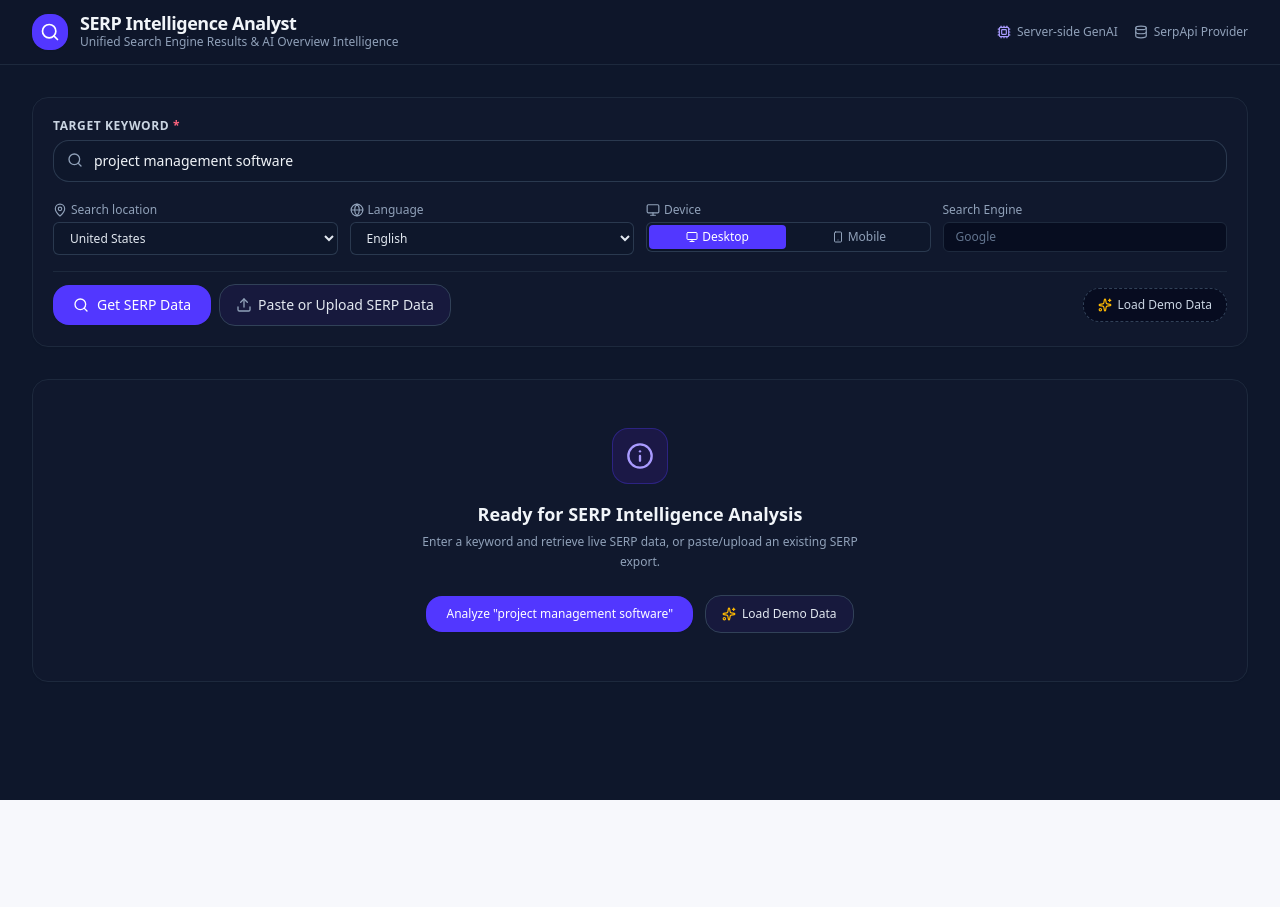
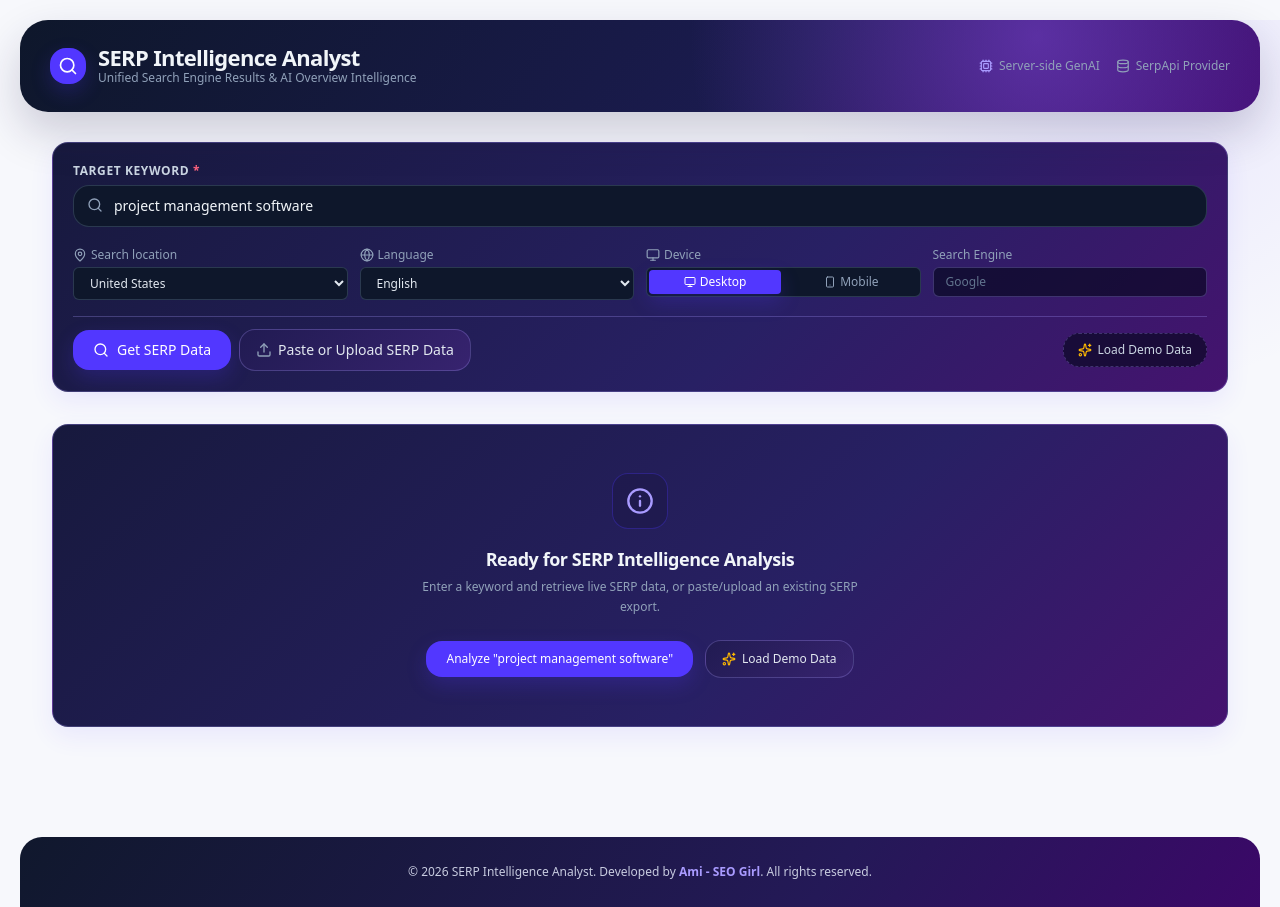
Before and after one commit to Ami55/serp-intelligence-analyst, a React (Vite) app: page / in a window 1280 px wide. Before the commit the page ends 800 px from the top, so only its background shows below. Built offline with nearby package versions, Linux system fonts and the light colour scheme.

Commit message:
Add files via upload

```diff
--- a/src/App.tsx
+++ b/src/App.tsx
@@ -388,6 +388,10 @@ export default function App() {
         )}
       </main>
 
+      <footer className="sg-app-footer">
+        <p>© 2026 SERP Intelligence Analyst. Developed by <strong>Ami - SEO Girl</strong>. All rights reserved.</p>
+      </footer>
+
       <PasteUploadModal
         isOpen={isPasteUploadOpen}
         onClose={() => setIsPasteUploadOpen(false)}
--- a/src/index.css
+++ b/src/index.css
@@ -1,3 +1,8 @@
 @import "tailwindcss";
 /* SEO Girl portfolio theme */
 :root{--sg-navy:#10182d;--sg-navy-2:#17193d;--sg-violet:#5237ff;--sg-lavender:#a99bff;--sg-paper:#f7f8fc;--sg-text:#151b2c;--sg-line:#dfe4ef}html{background:var(--sg-paper)}body{background:var(--sg-paper);color:var(--sg-text);font-family:Inter,ui-sans-serif,system-ui,-apple-system,BlinkMacSystemFont,"Segoe UI",sans-serif}button{transition:filter .18s ease,transform .18s ease}button:hover{filter:brightness(.97)}.bg-blue-600,.bg-blue-700,.bg-indigo-500,.bg-indigo-600,.bg-indigo-700{background-color:var(--sg-violet)!important}.text-blue-600,.text-blue-700,.text-indigo-600,.text-indigo-700{color:var(--sg-violet)!important}.text-indigo-400{color:var(--sg-lavender)!important}.border-blue-500,.border-blue-600,.border-indigo-500{border-color:var(--sg-violet)!important}.bg-slate-950{background-color:#0e172b!important}.bg-slate-900{background-color:var(--sg-navy)!important}.bg-slate-800{background-color:var(--sg-navy-2)!important}.bg-white{box-shadow:0 8px 24px rgba(19,29,59,.06)}.rounded-lg,.rounded-xl,.rounded-2xl{border-radius:16px!important}input:focus,textarea:focus,select:focus{box-shadow:0 0 0 3px rgba(82,55,255,.12)!important}
+/* Full portfolio-inspired application shell */
+body{background:radial-gradient(circle at 88% 4%,rgba(124,97,255,.12),transparent 24%),#f7f8fc}.min-h-screen{background:transparent!important}header{position:relative!important;top:auto!important;width:min(1240px,calc(100% - 40px));margin:20px auto 0;border:0!important;border-radius:28px;background:radial-gradient(circle at 82% 18%,rgba(124,67,210,.6),transparent 34%),linear-gradient(125deg,#0e172b,#1b1b50 62%,#3b0868)!important;box-shadow:0 20px 46px rgba(28,24,70,.2);overflow:hidden}header>div{padding:26px 30px!important}header h1{font-size:22px!important;font-weight:800!important;letter-spacing:-.03em!important}.max-w-7xl{max-width:1240px!important}.bg-white{background:linear-gradient(145deg,#fff 38%,#f4f1ff 100%)!important;border-color:#ddd8f2!important;box-shadow:0 12px 28px rgba(82,55,255,.08)!important}.bg-slate-50,.bg-slate-100{background-color:#f3f1ff!important}.border-slate-200,.border-slate-300{border-color:#ddd8ee!important}.shadow-sm,.shadow-xs,.shadow-md{box-shadow:0 10px 24px rgba(82,55,255,.08)!important}main{padding-top:30px!important;padding-bottom:60px!important}h2,h3{letter-spacing:-.025em}.bg-indigo-600,.bg-blue-600{box-shadow:0 8px 20px rgba(82,55,255,.22)!important}
+@media(max-width:700px){header{width:calc(100% - 24px);margin-top:12px;border-radius:22px}header>div{padding:20px!important}}
+/* Purple-dominant surfaces and shared footer */
+.bg-slate-900{background:linear-gradient(135deg,#17193d 0%,#282064 62%,#45136f 100%)!important}.bg-slate-800{background:linear-gradient(135deg,#211b52,#37236f)!important}.bg-indigo-950{background-color:#211650!important}.border-slate-800,.border-slate-700{border-color:rgba(169,155,255,.28)!important}.sg-app-footer{width:min(1240px,calc(100% - 40px));margin:18px auto 0;padding:26px 30px;border-radius:22px 22px 0 0;background:linear-gradient(125deg,#10182d,#241957 65%,#3b0868);color:#c8cce0;text-align:center;font-size:12px}.sg-app-footer strong{color:#a99bff;font-weight:800}.sg-app-footer p{margin:0}
```
